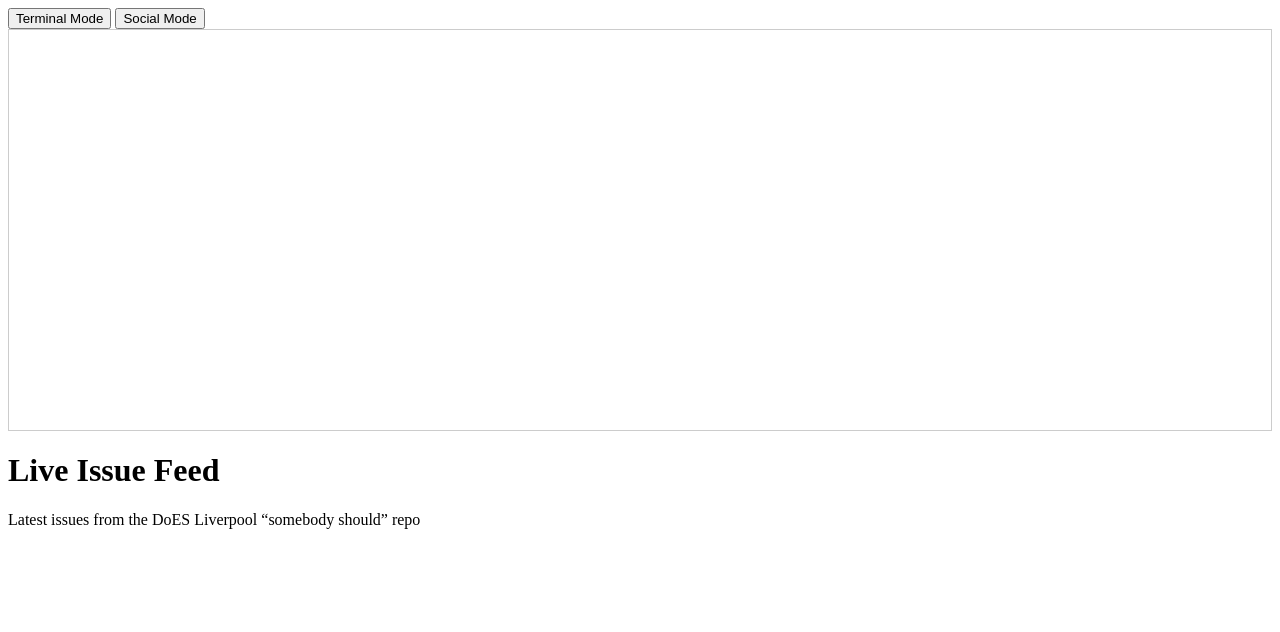
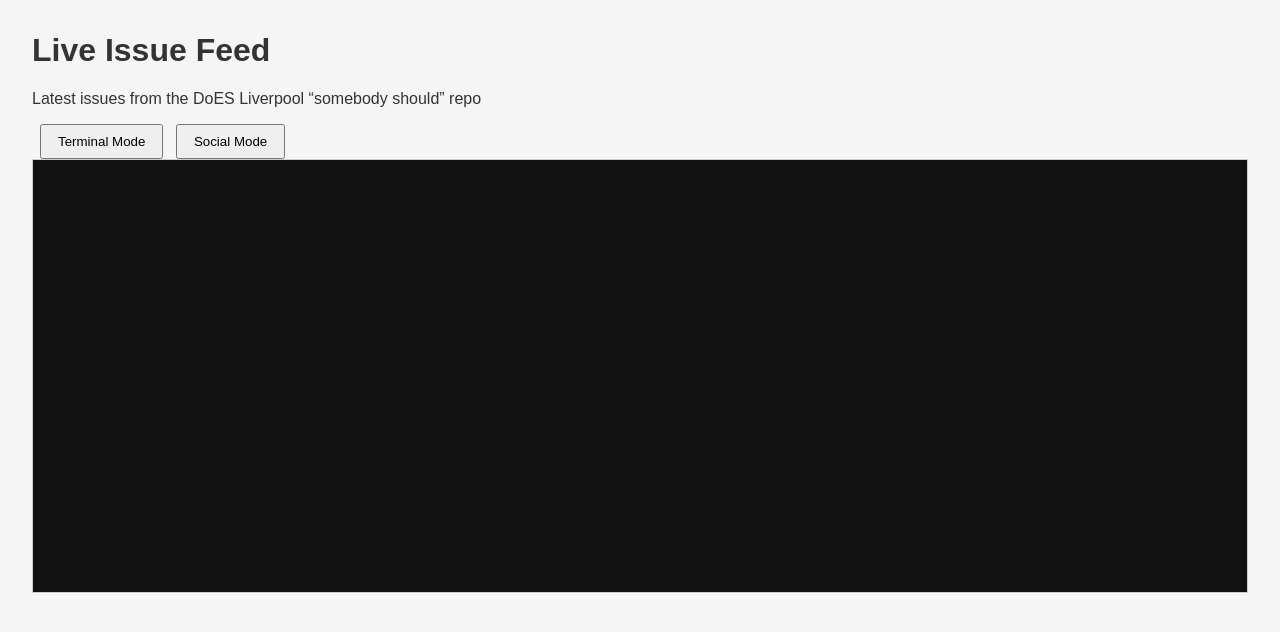
Before and after one commit to epsaul/DoES_Somebody_should_interface, a plain HTML site: page liveFeed.html in a window 1280 px wide. Drawn offline with Linux system fonts and the light colour scheme.

Commit message:
Full html wrapper added

```diff
--- a/liveFeed.html
+++ b/liveFeed.html
@@ -1,11 +1,22 @@
+<!DOCTYPE html>
+<html lang="en">
+<head>
+  <meta charset="UTF-8">
+  <title>Live Issue Feed</title>
+  <link rel="stylesheet" href="style.css">
+</head>
+<body>
+  <h1>Live Issue Feed</h1>
+  <p>Latest issues from the DoES Liverpool “somebody should” repo</p>
 <div id="styleToggle">
   <button onclick="setFeedStyle('terminal')">Terminal Mode</button>
   <button onclick="setFeedStyle('social')">Social Mode</button>
 </div>
 
-<div id="liveFeed" style="height: 400px; overflow-y: scroll; border: 1px solid #ccc;">
-  <!-- Issues will appear here -->
-</div>
-<script src="liveFeed.js"></script>
-<h1>Live Issue Feed</h1>
-<p>Latest issues from the DoES Liverpool “somebody should” repo</p>
+<div id="liveFeed" class="feed-container terminal-style">
+    <!-- Issues will appear here -->
+  </div>
+
+  <script src="liveFeed.js"></script>
+</body>
+</html>
```
